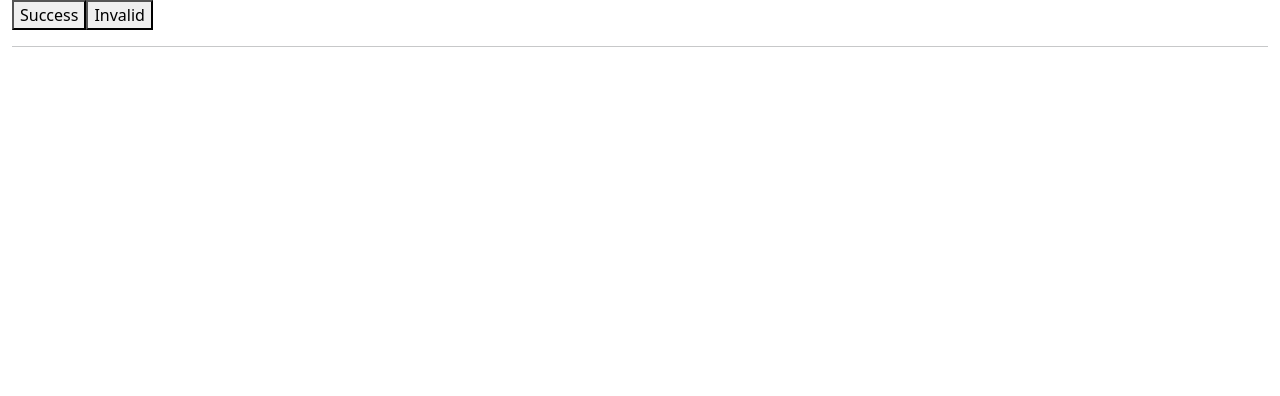
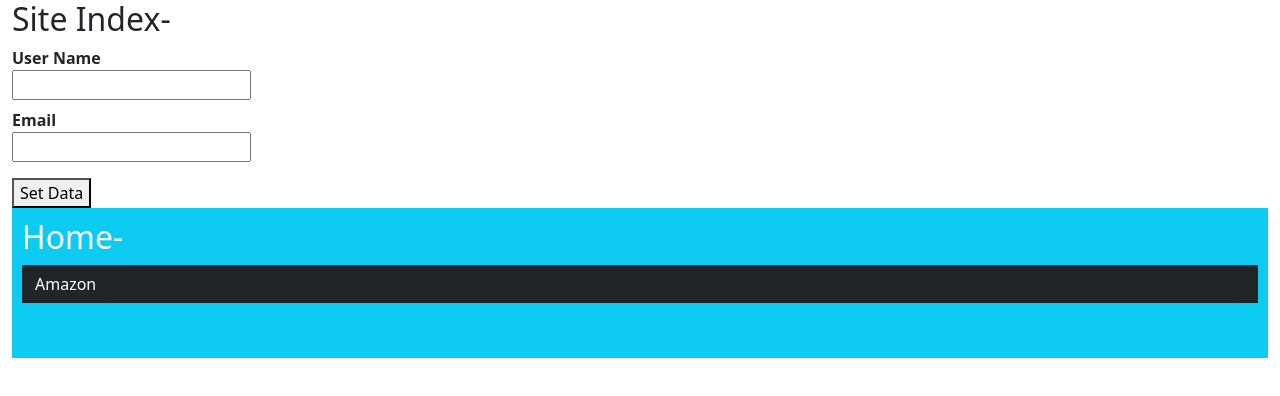
Before and after one commit to Nikkkkillll/learning_react, a React (Create React App) app: page / in a window 1280 px wide. Shown: the top 396 px of the page. Built offline with nearby package versions, Linux system fonts and the light colour scheme.

Commit message:
Learned a hook which is useContext

```diff
--- /dev/null
+++ b/src/Components/Hooks/UseContextComponent.js
@@ -0,0 +1,73 @@
+import React from "react";
+import { useState,useContext  } from "react";
+
+var  userDetailsContext=React.createContext(null);
+
+export default function UseContextComponent(){
+
+    const[userDetails,setUserDetails]=useState({
+        UserName:'',
+        Email:''
+    })
+    function handleUser(e){
+        setUserDetails({
+            UserName:e.target.value,
+            Email:userDetails.Email
+        })
+    }
+    function handleEmail(e){
+        setUserDetails({
+            UserName:userDetails.UserName,
+            Email:e.target.value
+        })
+    }
+    function handleSet(){
+        setUserDetails({
+            UserName:userDetails.UserName,
+            Email:userDetails.Email
+        })
+    }
+    return(
+        <div className="container-fluid">
+            <userDetailsContext.Provider value={userDetails}>
+                <h2>Site Index-{userDetails.UserName }</h2>
+                <dl>
+                    <dt>User Name</dt>
+                    <dd><input onChange={handleUser} type="text"/></dd>
+                    <dt>Email</dt>
+                    <dd><input onChange={handleEmail} type="email"/></dd>
+                </dl>
+                <button onClick={handleSet}>Set Data</button>
+            <HeaderComponent/>
+            </userDetailsContext.Provider>
+
+
+
+        </div>
+    )
+}
+
+function HeaderComponent(){
+    const userdetails=useContext(userDetailsContext);
+    return(
+        <div className="bg-info text-white" style={{height:'150px',padding:'10px'}}>
+            <h2>Home- {userdetails.UserName}</h2>
+            <NavbarComponent/>
+
+        </div>
+    )
+}
+function NavbarComponent(){
+    const userdetails=useContext(userDetailsContext);
+    return(
+        <div className="btn-toolbar bg-dark text-white justify-content-between  ">
+            <div className="btn-group">
+                <button className="btn btn-dark">Amazon</button>
+            </div>
+            <div className="btn-group">
+                <button className="btn btn-dark">{userdetails.Email}</button>
+            </div>
+
+        </div>
+    )
+}
--- a/src/index.js
+++ b/src/index.js
@@ -27,11 +27,12 @@ import YupValidation from './Components/Form Validation/YupValidation';
 import FormikComponentValidation from './Components/Form Validation/FormikComponentValidation';
 import LifeCycleClassComponent from './Components/Component Life cycle Hooks/LifeCycleClassDemo';
 import UseStateEffect from './Components/Hooks/UseStateEffect';
+import UseContextComponent from './Components/Hooks/UseContextComponent';
 
 const root = ReactDOM.createRoot(document.getElementById('root'));
 root.render(
   <React.StrictMode>
-    <UseStateEffect/>
+    <UseContextComponent/>
   </React.StrictMode>
 );
 
```
